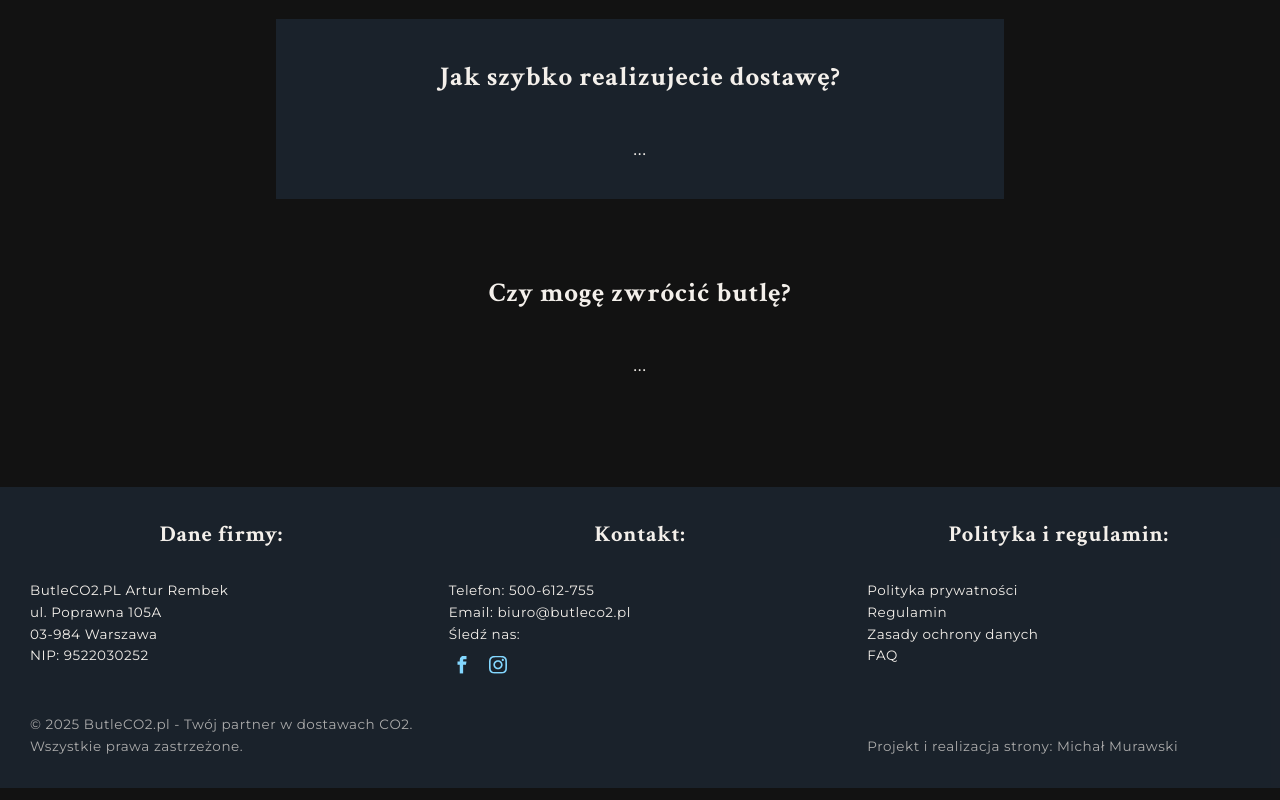
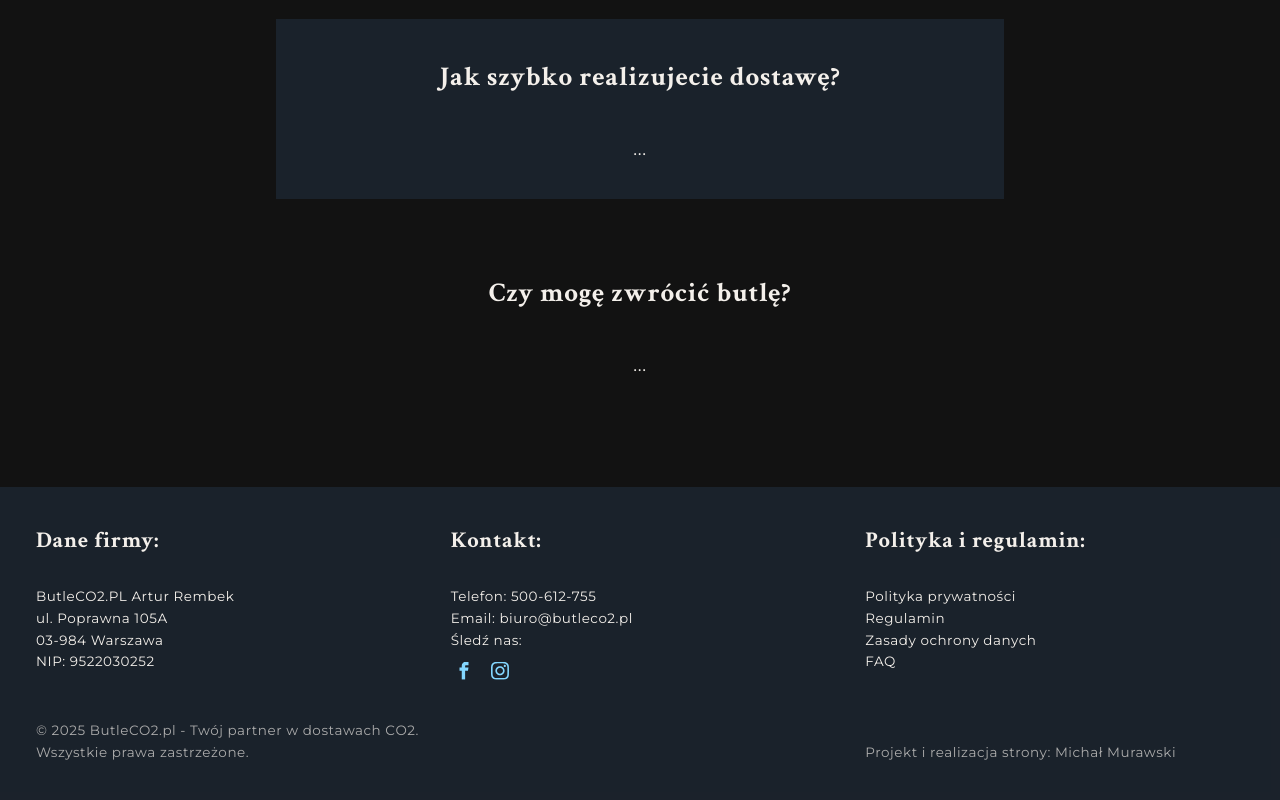
Before and after one commit to AMichalMurawski/butleCO2, a React (Vite) app: page /faq in a window 1280 px wide. Shown: the part 733-1533 px from the top of the page. Built offline with nearby package versions, Linux system fonts and the light colour scheme.

Commit message:
footer + fix ModalNavbar exit button click

```diff
--- a/src/components/Modals/ModalNavbar/ModalNavbar.styled.ts
+++ b/src/components/Modals/ModalNavbar/ModalNavbar.styled.ts
@@ -31,6 +31,7 @@ export const IconWraper = styled.div`
     top: 2.5rem;
     right: 2rem;
     cursor: pointer;
+    z-index: 10;
     ${({ theme }) => theme.css.transition('scale')}
 
     &:hover {
--- a/src/components/Modals/ModalNavbar/ModalNavbar.tsx
+++ b/src/components/Modals/ModalNavbar/ModalNavbar.tsx
@@ -8,7 +8,7 @@ interface ModalNavbarProps {
     onClick: () => void;
 }
 
-const ModalNavbar: React.FC<ModalNavbarProps> = ({ visible = false, onClick }) => {
+const ModalNavbar: React.FC<ModalNavbarProps> = ({ visible, onClick }) => {
   const theme = useTheme();
 
   useEffect(() => {
@@ -23,16 +23,18 @@ const ModalNavbar: React.FC<ModalNavbarProps> = ({ visible = false, onClick }) =
     };
   }, [visible]);
 
-    return <NavbarWraper $visible={visible}>
-        <IconWraper>
-            <IconSvg name='cross' size="100%" fill={theme.color.text} onClick={onClick}/>
+  return (
+    <NavbarWraper $visible={visible || false}>
+      <IconWraper onClick={onClick} >
+        <IconSvg name='cross' size="100%" fill={theme.color.text} onClick={onClick} />
       </IconWraper>
       <ScaleConteiner>
-        <LogoIcon dimension="3rem"/>
-        <Navbar flexDirection='column' alignItems="start" buttonClick={onClick}/>
+        <LogoIcon dimension="3rem" />
+        <Navbar flexDirection='column' alignItems="start" buttonClick={onClick} />
         <Contacts />
       </ScaleConteiner>
     </NavbarWraper>
-}
+  );
+};
 
 export default ModalNavbar
--- a/src/sections/Footer/Footer.styled.ts
+++ b/src/sections/Footer/Footer.styled.ts
@@ -9,18 +9,35 @@ export const FooterWraper = styled.footer`
 export const FooterConteiner = styled.div`
   max-width: 1280px;
   margin-inline: auto;
-  padding: 30px;
+  padding: 2rem;
 `;
 
 export const DataWraper = styled.div`
   display: flex;
-  flex-wrap: wrap;
+  flex-direction: column;
   gap: 2rem;
   text-align: left;
+
+  ${({ theme }) => theme.media.m} {
+    flex-direction: row;
+    flex-wrap: wrap;
+  }
 `;
 
 export const DataBox = styled.div`
-  flex-basis: calc((100% - 2 * 2rem) / 3);
+  width: fit-content;
+
+  ${({ theme }) => theme.media.m} {
+    flex-basis: calc((100% - 2rem) / 2);
+  }
+
+  ${({theme}) => theme.media.t} {
+    flex-basis: calc((100% - 2 * 2rem) / 3);
+  }
+
+  & * {
+    text-align: left;
+  }
 `;
 
 export const MediaBox = styled.div`
@@ -55,14 +72,23 @@ export const IconWraper = styled(IconLink)`
 export const PrivacyPolicy = styled.div`
   margin-top: 2rem;
   display: flex;
-  flex-direction: row;
-  justify-content: space-between;
+  flex-wrap: wrap;
+  gap: 2rem;
 
-  & * {
+  & div {
+    margin-top: auto;
+    min-width: 350px;
+  }
+
+  & p {
     color: ${({ theme }) => theme.color.textTrans};
     width: max-content;
-    margin-top: auto;
     font-style: italic;
     font-size: 0.75rem;
   }
+
+  & > div:nth-child(2) {
+    margin-left: auto;
+    min-width: 18rem;
+  }
 `;
--- a/src/styles/GlobalStyles/Globals.styled.ts
+++ b/src/styles/GlobalStyles/Globals.styled.ts
@@ -21,7 +21,8 @@ export const GlobalStyle = createGlobalStyle`
   body {
     margin: 0;
     min-width: 320px;
-    min-height: 100vh;
+    min-height: 100lvh;
+    width: 100%;
     overflow-x: hidden;
     ${({ theme }) => theme.fonts.main};
     font-weight: 400;
```
Lines whose indentation alone changed are shown as unchanged.
